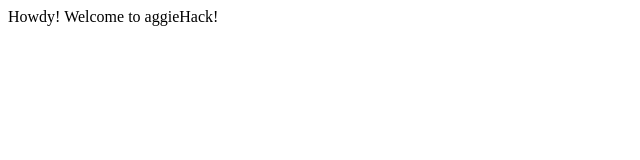
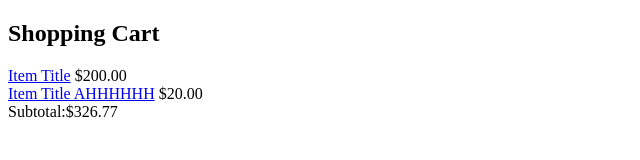
Before and after one commit to longility/WebDevelopmentTalk, a plain HTML site: page index.html in a window 1280 px wide. Shown: the whole page, without its empty margins (0-640 px from the left). Drawn offline with Linux system fonts and the light colour scheme.

Commit message:
Added unstyled html page

```diff
--- a/index.html
+++ b/index.html
@@ -2,8 +2,26 @@
 <html>
 <head>
 	<title>Web Development Talk</title>
+	<link rel="stylesheet" href="main.css">
 </head>
 <body>
-Howdy! Welcome to aggieHack!
+	<h2 class="cart-header-title">Shopping Cart</h2>
+	<div class="cart-item-list">
+		<div class="item-list">
+			<div class="cart-item">
+				<span class="item-title"><a href="#">Item Title</a></span>
+				<span class="item-price">$200.00</span>
+			</div>
+			<div class="cart-item">
+				<span class="item-title"><a href="#">Item Title AHHHHHH</a></span>
+				<span class="item-price">$20.00</span>
+			</div>
+		</div>
+		<div class="active-item-bottom">
+			<div id="cart-subtotal">
+				Subtotal:<span class="subtotal">$326.77</span>
+			</div>
+		</div>
+	</div>
 </body>
 </html>
```
